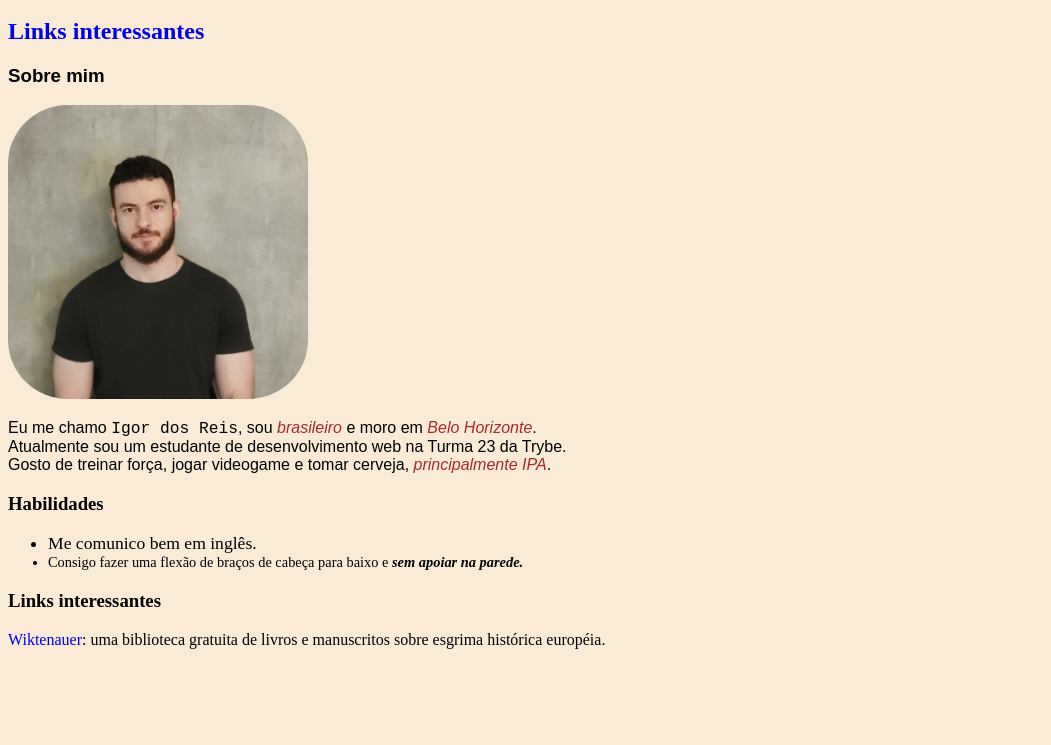
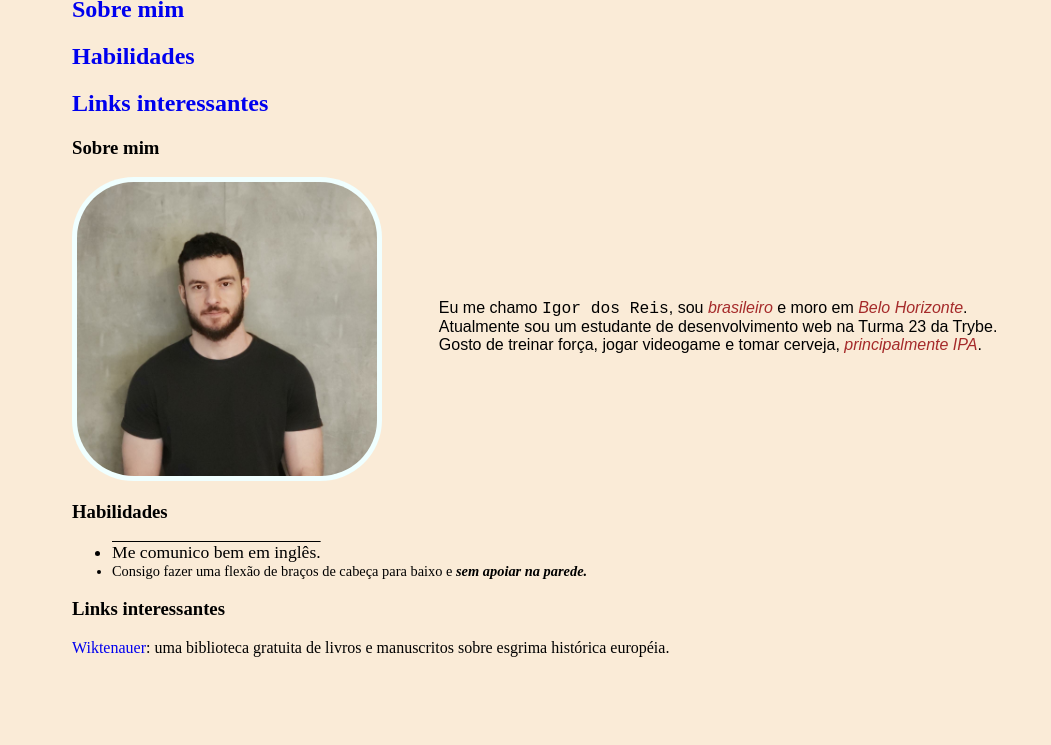
Before and after one commit to igordosreis/igordosreis.github.io, a plain HTML site: page index.html in a window 1280 px wide. Shown: the part 156-901 px from the top of the page, without its empty margins (0-1051 px from the left). Before the commit the page ends 821 px from the top, so only its background shows below. Drawn offline with Linux system fonts and the light colour scheme.

Commit message:
Alteracoes requeridas no bloco 3, dia 3.

```diff
--- a/index.html
+++ b/index.html
@@ -5,45 +5,9 @@
     <meta charset="UTF-8">
     <meta http-equiv="X-UA-Compatible" content="IE=edge">
     <meta name="viewport" content="width=device-width, initial-scale=1.0">
+    <link rel="stylesheet" href="style.css">
     <title>Portfólio Web</title>
-    <style>
-        strong {
-            font-style: oblique;
-        }
 
-        em {
-            color: brown;
-        }
-
-        body {
-            background-color: antiquewhite;
-        }
-
-        .description {
-            font-family: Arial, Helvetica, sans-serif;
-        }
-
-        #nomecompleto {
-            font-family: monospace;
-            font-size: 1.25em;
-        }
-
-        .skill1 {
-            font-size: 1.1em;
-        }
-
-        .skill2 {
-            font-size: 0.9em;
-        }
-
-        #foto {
-            border-radius: 20%;
-        }
-
-        .links {
-            text-decoration: none;
-        }
-    </style>
 </head>
 
 <body>
@@ -55,31 +19,29 @@
 
     <h2><a href="#links" class="links">Links interessantes</a></h2>
 
-    <spam class="description">
-        <h3>Sobre mim</h3>
+    <h3>Sobre mim</h3>
+
+    <div class="profile">
+
         <img src="foto_eu.jpeg" width="300px"
             alt="Foto do Igor usando uma camiseta preta e olhando para a câmera, com uma parede cinza no fundo"
             id="foto">
 
-        <p>Eu me chamo <spam id="nomecompleto"> Igor dos Reis</spam>, sou <em>brasileiro</em> e moro em <em>Belo
+        <div class="description">Eu me chamo <spam id="nomecompleto"> Igor dos Reis</spam>, sou <em>brasileiro</em> e moro em <em>Belo
                 Horizonte</em>.
             <br> Atualmente sou um estudante de
             desenvolvimento web na Turma 23 da Trybe.
 
             <br>Gosto de treinar força, jogar videogame e tomar cerveja, <em>principalmente IPA</em>.
 
-        </p>
-    </spam>
+        </div>
+    </div>
 
     <h3 id="habilidades">Habilidades</h3>
     <ul>
-        <spam class="skill1">
-            <li>Me comunico bem em inglês.</li>
-        </spam>
-        <spam class="skill2">
-            <li>Consigo fazer uma flexão de braços de cabeça para baixo e <strong>sem apoiar na parede.</strong></li>
+            <li class="skill1">Me comunico bem em inglês.</li>
+            <li class="skill2">Consigo fazer uma flexão de braços de cabeça para baixo e <strong>sem apoiar na parede.</strong></li>
     </ul>
-    </spam>
 
     <h3 id="links">Links interessantes</h3>
     <p><a href="https://wiktenauer.com/" target="_blank" class="links">Wiktenauer</a>: uma biblioteca gratuita de livros
--- /dev/null
+++ b/style.css
@@ -0,0 +1,59 @@
+body {
+    padding: 5%;
+}
+
+strong {
+    font-style: oblique;
+}
+
+em {
+    color: brown;
+}
+
+body {
+    background-color: antiquewhite;
+}
+
+.profile {
+
+    height:305px;
+}
+
+#nomecompleto {
+    font-family: monospace;
+    font-size: 1.25em;
+}
+
+.skill1 {
+    font-size: 1.1em;
+}
+
+.skill2 {
+    font-size: 0.9em;
+}
+
+#foto {
+    border-radius: 20%;
+    float: left;
+    padding: 5px;
+    background-color: azure;
+}
+
+.links {
+    text-decoration: none;
+}
+
+h1 {
+    text-align: center;
+}
+
+.description {
+    font-family: Arial, Helvetica, sans-serif;
+    position: relative;
+    top: 40%;
+    left: 5%;
+}
+
+ul li:nth-child(odd) {
+    text-decoration: overline;
+}
```
